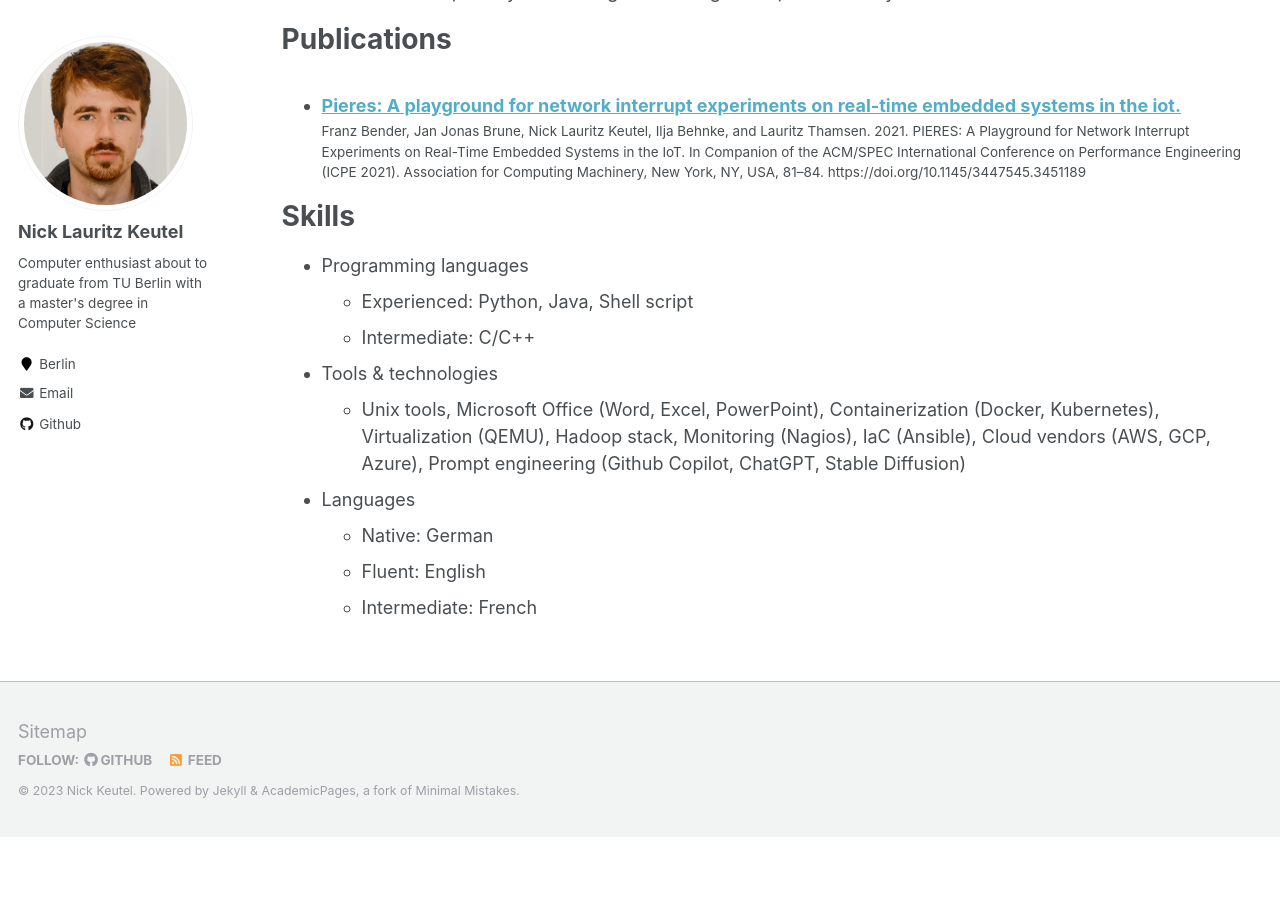
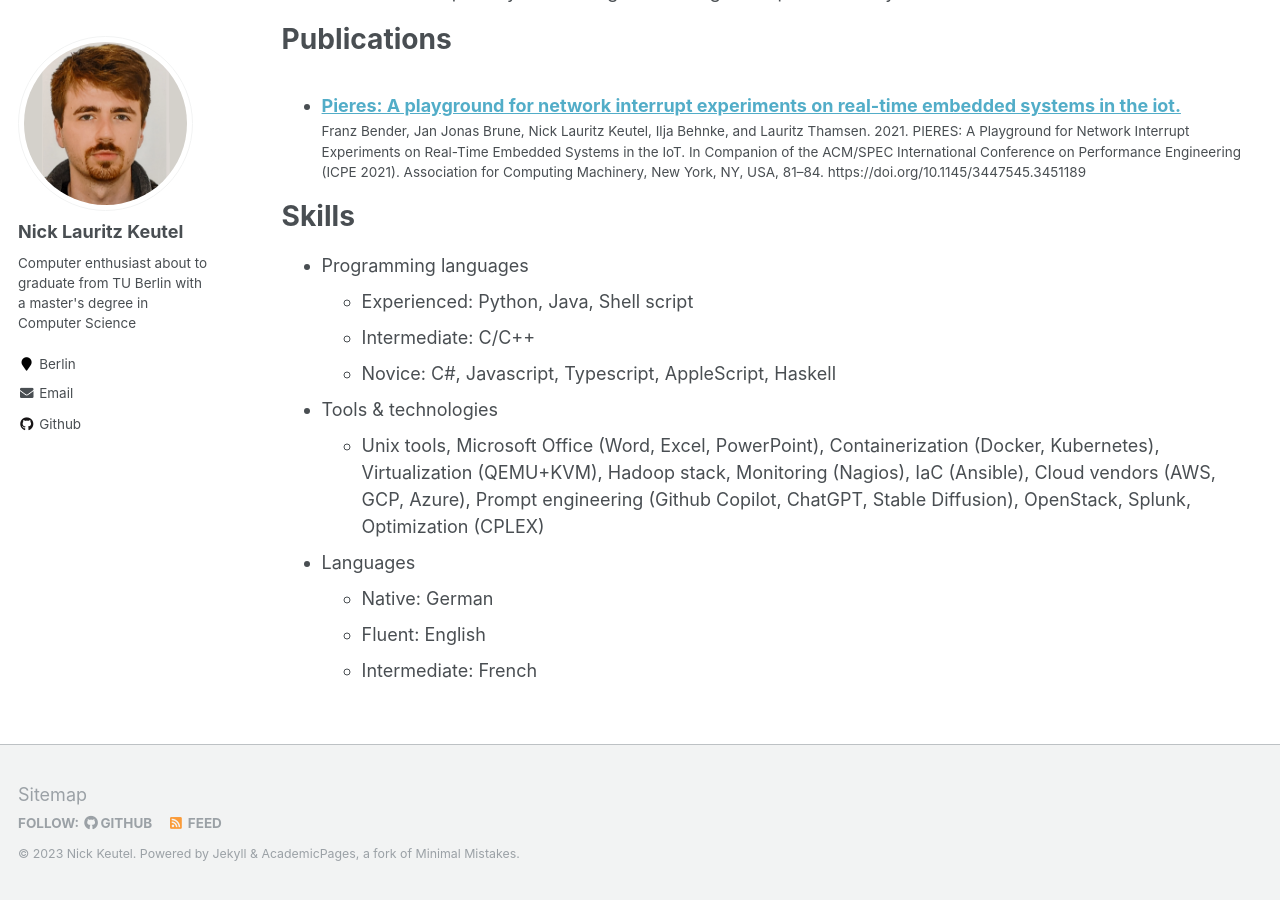
Before and after one commit to ncktl/ncktl.github.io, a Jekyll site: the page built from _pages/cv.md, in a window 1280 px wide and 900 px high, scrolled down 734 px. Built offline with Jekyll 4.4.1, drawn with Linux system fonts in a browser that asks for light colours; before the commit the page ends 1571 px from its top, so only the background shows below that.

Commit message:
Update CV

```diff
--- a/_pages/cv.md
+++ b/_pages/cv.md
@@ -40,9 +40,10 @@ Skills
 * Programming languages
   * Experienced: Python, Java, Shell script
   * Intermediate: C/C++
+  * Novice: C#, Javascript, Typescript, AppleScript, Haskell
 
 * Tools & technologies
-  * Unix tools, Microsoft Office (Word, Excel, PowerPoint), Containerization (Docker, Kubernetes), Virtualization (QEMU), Hadoop stack, Monitoring (Nagios), IaC (Ansible), Cloud vendors (AWS, GCP, Azure), Prompt engineering (Github Copilot, ChatGPT, Stable Diffusion)
+  * Unix tools, Microsoft Office (Word, Excel, PowerPoint), Containerization (Docker, Kubernetes), Virtualization (QEMU+KVM), Hadoop stack, Monitoring (Nagios), IaC (Ansible), Cloud vendors (AWS, GCP, Azure), Prompt engineering (Github Copilot, ChatGPT, Stable Diffusion), OpenStack, Splunk, Optimization (CPLEX)
 
 * Languages
   * Native: German
```
